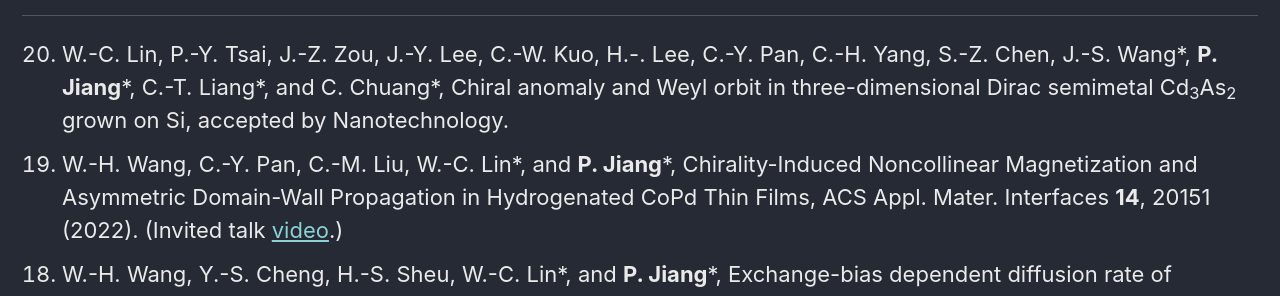
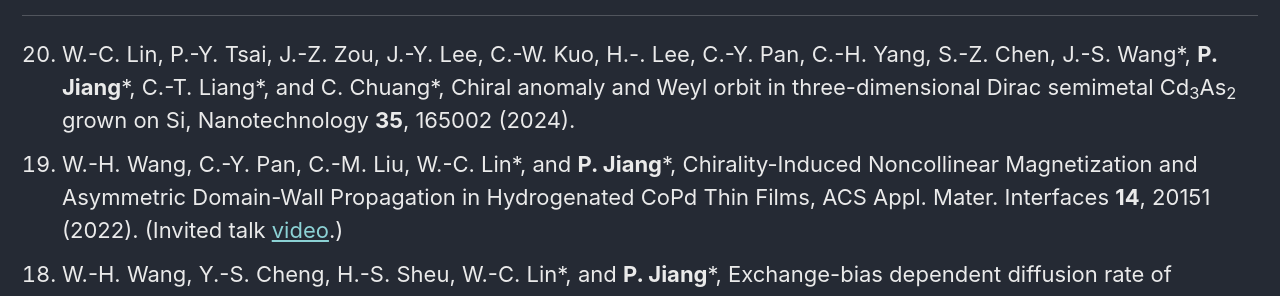
Before and after one commit to pjiang-ntnu/pjiang-ntnu.github.io, a Jekyll site: the page built from _pages/publications.md, in a window 1280 px wide and 900 px high, scrolled down 327 px. Shown: the part 153-449 px from the top of the window. Built offline with Jekyll 4.4.1, drawn with Linux system fonts in a browser that asks for light colours; nearby versions of some CDN libraries; comment, search, counter and statistics services are not loaded.

Commit message:
initial commit

```diff
--- a/_pages/publications.md
+++ b/_pages/publications.md
@@ -33,7 +33,7 @@ referrerPolicy="no-referrer-when-downgrade"></a></div></noscript>
 ----------------------
 
 <ol reversed>
-<li> W.-C. Lin, P.-Y. Tsai, J.-Z. Zou, J.-Y. Lee, C.-W. Kuo, H.-. Lee, C.-Y. Pan, C.-H. Yang, S.-Z. Chen, J.-S. Wang*, <b>P. Jiang</b>*, C.-T. Liang*, and C. Chuang*, Chiral anomaly and Weyl orbit in three-dimensional Dirac semimetal Cd<sub>3</sub>As<sub>2</sub> grown on Si, accepted by Nanotechnology.
+<li> W.-C. Lin, P.-Y. Tsai, J.-Z. Zou, J.-Y. Lee, C.-W. Kuo, H.-. Lee, C.-Y. Pan, C.-H. Yang, S.-Z. Chen, J.-S. Wang*, <b>P. Jiang</b>*, C.-T. Liang*, and C. Chuang*, Chiral anomaly and Weyl orbit in three-dimensional Dirac semimetal Cd<sub>3</sub>As<sub>2</sub> grown on Si, Nanotechnology <b>35</b>, 165002 (2024).
 
 <li> W.-H. Wang, C.-Y. Pan, C.-M. Liu, W.-C. Lin*, and <b>P. Jiang</b>*, Chirality-Induced Noncollinear Magnetization and Asymmetric Domain-Wall Propagation in Hydrogenated CoPd Thin Films, ACS Appl. Mater. Interfaces <b>14</b>, 20151 (2022). (Invited talk <a href="https://drive.google.com/file/d/1fOm8GiVJSlHF7kvDjN13logfFPzAM3z9/view">video</a>.)
 
```
